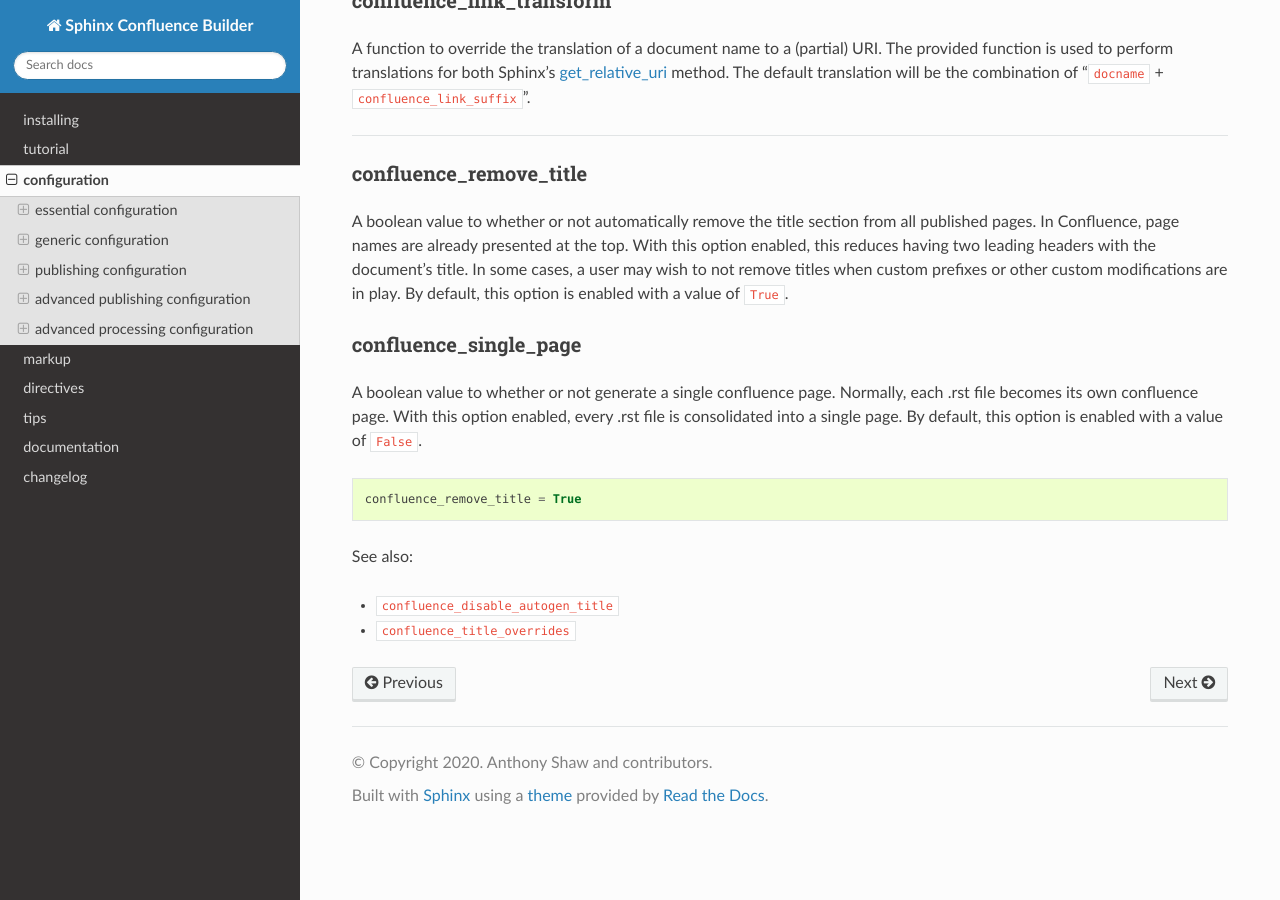
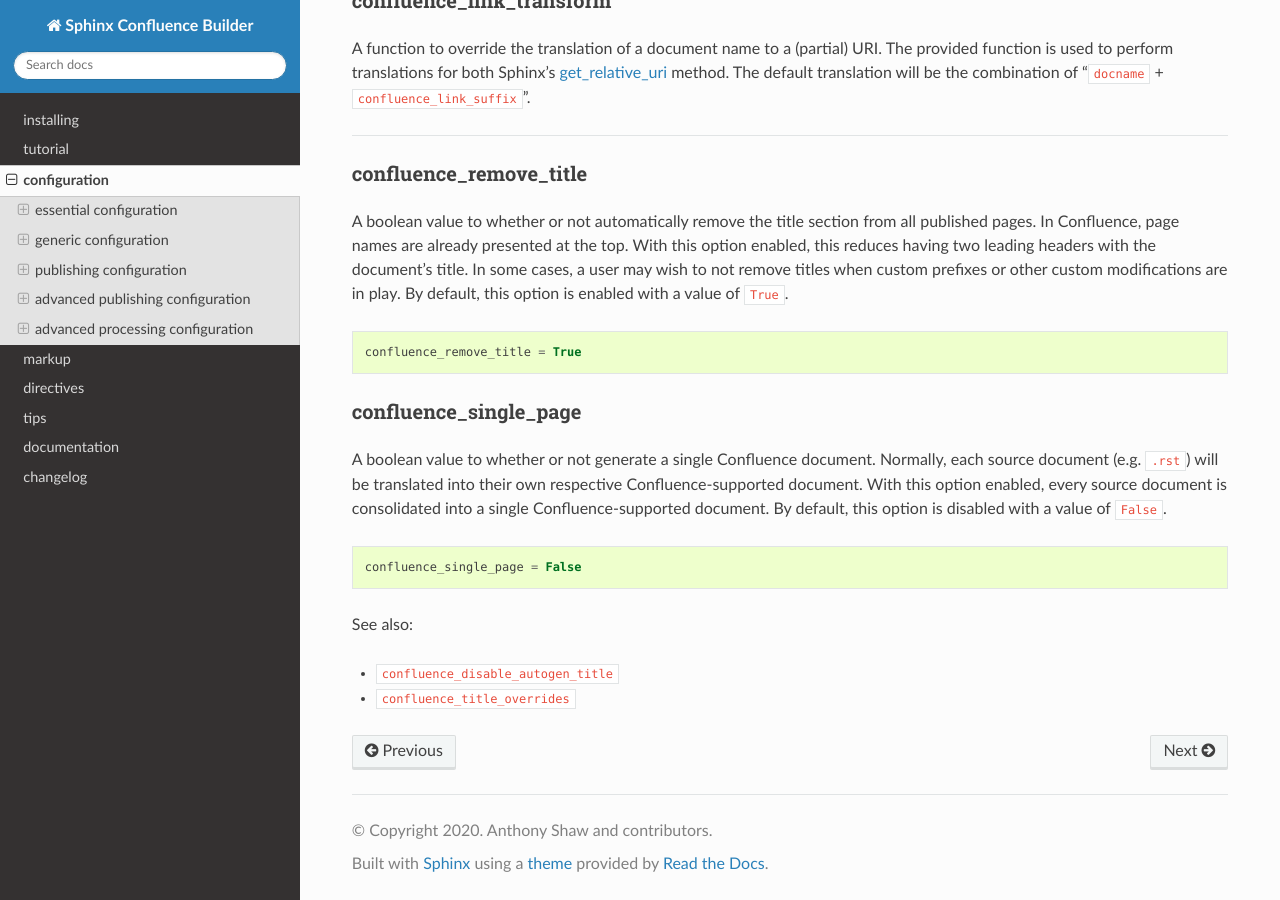
Before and after one commit to sphinx-contrib/confluencebuilder, a Sphinx documentation site: the page built from doc/configuration.rst, in a window 1280 px wide and 900 px high, scrolled down 16100 px. Built offline with Sphinx 7.4.7 and the Read the Docs theme 2.0.0, drawn with Linux system fonts in a browser that asks for light colours.

Commit message:
documentation accuracy improved.
Signed-off-by: James H <JamesHudson3010@gmail.com>

```diff
--- a/doc/configuration.rst
+++ b/doc/configuration.rst
@@ -956,17 +956,22 @@ document's title. In some cases, a user may wish to not remove titles when
 custom prefixes or other custom modifications are in play. By default, this
 option is enabled with a value of ``True``.
 
+.. code-block:: python
+
+   confluence_remove_title = True
+
 confluence_single_page
 ~~~~~~~~~~~~~~~~~~~~~~
 
-A boolean value to whether or not generate a single confluence page. Normally,
-each .rst file becomes its own confluence page. With this option enabled, every
-.rst file is consolidated into a single page. By default, this option is enabled
-with a value of ``False``.
+A boolean value to whether or not generate a single Confluence document.
+Normally, each source document (e.g. ``.rst``) will be translated into their
+own respective Confluence-supported document. With this option enabled, every
+source document is consolidated into a single Confluence-supported document.
+By default, this option is disabled with a value of ``False``.
 
 .. code-block:: python
 
-   confluence_remove_title = True
+   confluence_single_page = False
 
 See also:
 
```
